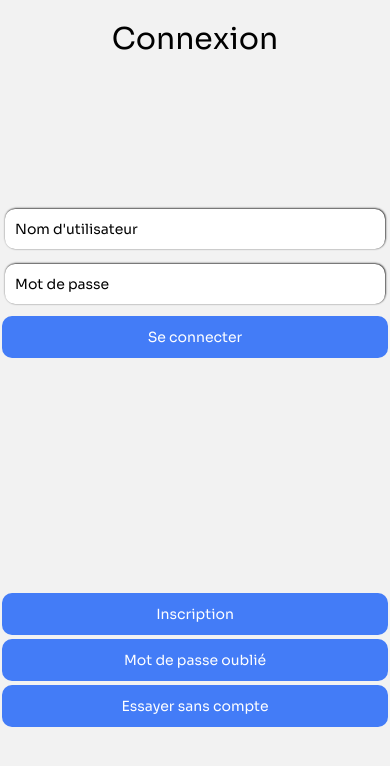
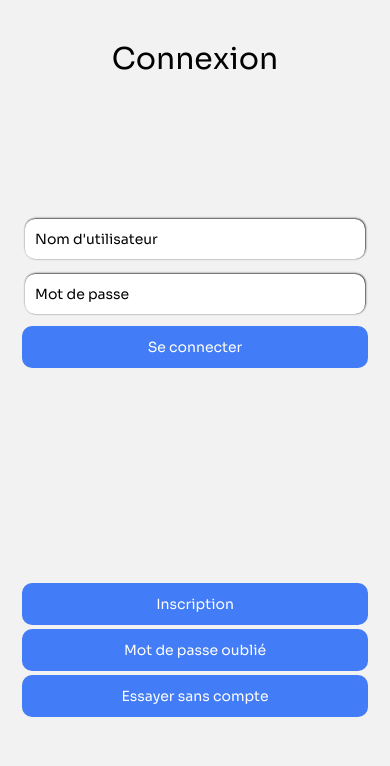
Before and after one commit to PAxwelista/DeliThi_frontend, a React Native app: screen /Account in a window 390 px wide. Shown: the top 766 px of the page. Built offline with nearby package versions, Linux system fonts and the light colour scheme; no server answers; some icons are missing.

Commit message:
fix: correct the screen issue with margin

```diff
--- a/src/components/Screen.tsx
+++ b/src/components/Screen.tsx
@@ -36,12 +36,14 @@ const styles = StyleSheet.create({
     KeyboardAvoidingView: {
         flex: 1,
         backgroundColor: "#F2F2F2",
+
     },
     safeArea: {
         flex: 1,
     },
     container: {
         flex: 1,
+        margin:20
     },
     title: {
         textAlign: "center",
--- a/src/screens/Deliveries/DeliveriesScreen.tsx
+++ b/src/screens/Deliveries/DeliveriesScreen.tsx
@@ -1,4 +1,4 @@
-import { FlatList,StyleSheet } from "react-native";
+import { FlatList, StyleSheet } from "react-native";
 import { useFetch } from "../../hooks";
 import { Delivery as DeliveryType, DeliveriesStackParamList } from "../../types";
 import type { NativeStackScreenProps } from "@react-navigation/native-stack";
@@ -45,7 +45,10 @@ function DeliveriesScreen({ navigation }: Props) {
     if (error) return <Error err={error} />;
 
     return (
-        <Screen title="Livraisons" style={styles.screen}>
+        <Screen
+            title="Livraisons"
+            style={styles.screen}
+        >
             <FlatList
                 data={data?.deliveries?.sort((a: DeliveryType, b: DeliveryType) =>
                     b.deliveryDate.localeCompare(a.deliveryDate)
@@ -60,14 +63,13 @@ function DeliveriesScreen({ navigation }: Props) {
 
 export { DeliveriesScreen };
 
-
 const styles = StyleSheet.create({
-
     screen: {
         paddingBottom: 0,
         paddingHorizontal: 0,
+        margin: 0,
     },
-    list:{
-        padding:20
-    }
+    list: {
+        padding: 20,
+    },
 });
--- a/src/screens/MakeDelivery/MapScreen.tsx
+++ b/src/screens/MakeDelivery/MapScreen.tsx
@@ -360,6 +360,8 @@ const styles = StyleSheet.create({
         flex: 1,
         paddingHorizontal: 0,
         paddingBottom: 0,
+
+        margin:0
     },
     buttons: {
         position: "absolute",
--- a/src/screens/Mores/AccountScreen.tsx
+++ b/src/screens/Mores/AccountScreen.tsx
@@ -26,7 +26,7 @@ const AccountScreen = () => {
 
     const handleDeconnexion = () => {
         dispatch(disconnect());
-        dispatch(setDemoMode(false))
+        dispatch(setDemoMode(false));
     };
 
     const handleDeleteAcount = async () => {
@@ -42,12 +42,12 @@ const AccountScreen = () => {
         });
         const data = await response.json();
 
-        setShowModal(false)
-        setPassword("")
+        setShowModal(false);
+        setPassword("");
         if (data.result) {
             return handleDeconnexion();
         }
-        setErrorMessage(data.error === "User not find or wrong password" ? "Mot de passe erroné" :  data.error)
+        setErrorMessage(data.error === "User not find or wrong password" ? "Mot de passe erroné" : data.error);
     };
 
     const buttons = [
@@ -65,7 +65,10 @@ const AccountScreen = () => {
     ));
 
     return (
-        <Screen title="Compte">
+        <Screen
+            title="Compte"
+            hasHeaderBar
+        >
             {errorMessage && <Error err={errorMessage} />}
             {Buttons}
             <CustomModal
--- a/src/screens/Mores/CustomersMapScreen.tsx
+++ b/src/screens/Mores/CustomersMapScreen.tsx
@@ -114,5 +114,6 @@ const styles = StyleSheet.create({
     container: {
         paddingHorizontal: 0,
         paddingBottom: 0,
+        margin: 0,
     },
 });
--- a/src/screens/Orders/OrdersScreen.tsx
+++ b/src/screens/Orders/OrdersScreen.tsx
@@ -5,7 +5,7 @@ import type { NativeStackScreenProps } from "@react-navigation/native-stack";
 import { useFocusEffect } from "@react-navigation/native";
 import { useCallback } from "react";
 import { apiUrl } from "../../config";
-import { Loading, Error, Button, Screen, Order } from "../../components";
+import { Loading, Error, Screen, Order } from "../../components";
 import { CalculateOrderTotalPrice } from "../../utils";
 
 type Props = NativeStackScreenProps<OrderStackParamList, "AllOrders">;
@@ -64,8 +64,9 @@ const styles = StyleSheet.create({
     screen: {
         paddingBottom: 0,
         paddingHorizontal: 0,
+        margin:0,
     },
-    list:{
-        padding:20
-    }
+    list: {
+        padding: 20,
+    },
 });
```
